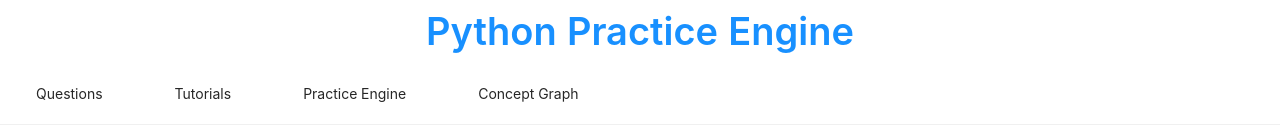
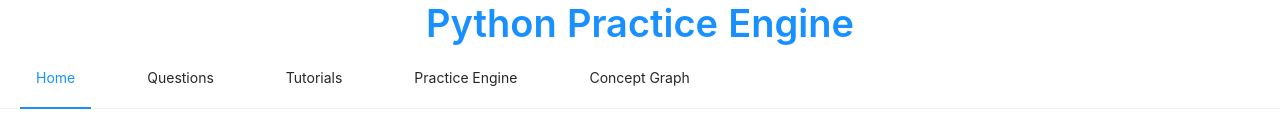
Before and after one commit to Python-Practice-Engine/src, a React app in the folder front-end/: page /#/Home in a window 1280 px wide. Before the commit this address led to /#/LandingPage. Shown: the top 139 px of the page. Built offline with nearby package versions, Linux system fonts and the light colour scheme.

Commit message:
fixing landing page slightly

```diff
--- a/front-end/src/components/Outline.jsx
+++ b/front-end/src/components/Outline.jsx
@@ -1,32 +1,34 @@
-import React , { useState } from 'react';
+import React from 'react';
 import {
     Menu,
     Typography,
-    Layout
 } from 'antd';
-import '../style/style.css';
+import {
+    NavLink
+  } from 'reactstrap';
+
 import IDE from './IDE';
 import LandingPage from './LandingPage';
 import Tutorials from './Tutorials';
 import Questions from './Questions';
 import ConceptGraph from './ConceptGraph';
+
+
 import {
     Route,
     Link,
     HashRouter,
     Redirect
   } from "react-router-dom";
-import {
-  NavLink
-} from 'reactstrap';
+
+import '../style/style.css';
 
 const { Title } = Typography;
-const { Footer } = Layout;
 
 class Outline extends React.Component {
 
     state = {
-        current: '',
+        current: 'home',
       };
 
       handleClick = e => {
@@ -40,9 +42,9 @@ class Outline extends React.Component {
             <div className="navBar" >
                 <HashRouter>
                     <div className="header">
-                        <NavLink tag={Link} to="/Home" key="home">
+                        {/* <NavLink tag={Link} to="/Home" key="home"> */}
                             <Title style={{color: '#1890ff', marginBottom: "0", paddingBottom: "0"}}>Python Practice Engine</Title>
-                        </NavLink>
+                        {/* </NavLink> */}
                     </div>
                     <Menu
                         onClick={this.handleClick}
@@ -50,6 +52,11 @@ class Outline extends React.Component {
                         mode="horizontal"
                         style={{marginBottom: "2%", textAlign: "center", marginTop: "0", paddingTop: "0"}}
                     >
+                            <Menu.Item key="home">
+                                <NavLink tag={Link} to="/Home">
+                                        Home
+                                </NavLink>
+                            </Menu.Item>
                             <Menu.Item key="questions">
                                 <NavLink tag={Link} to="/Questions">
                                         Questions
--- a/front-end/src/style/style.css
+++ b/front-end/src/style/style.css
@@ -17,7 +17,7 @@ textarea {
 }
 
 .landingPageImg {
-    height:70vh;
+    height:65vh;
     width:100%;
     padding: 0;
     margin: 0;
```
